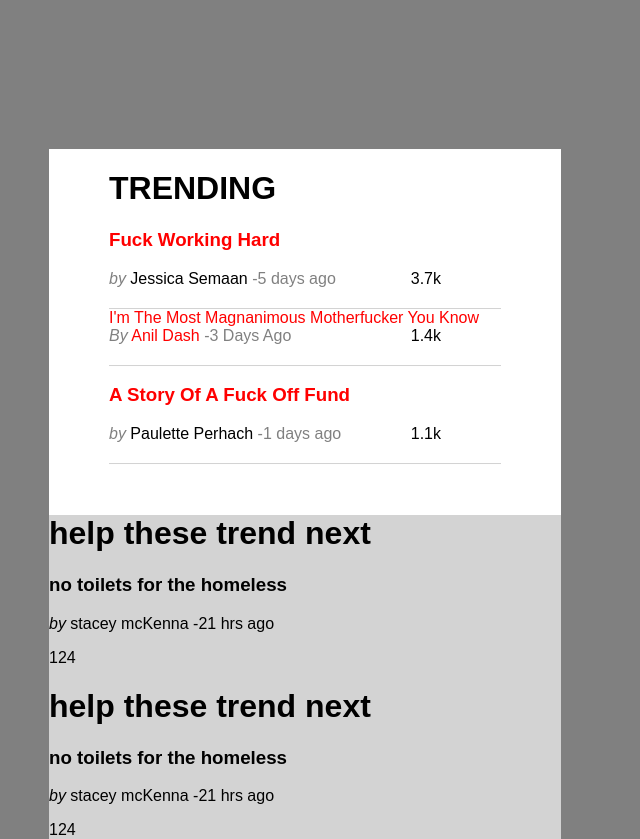
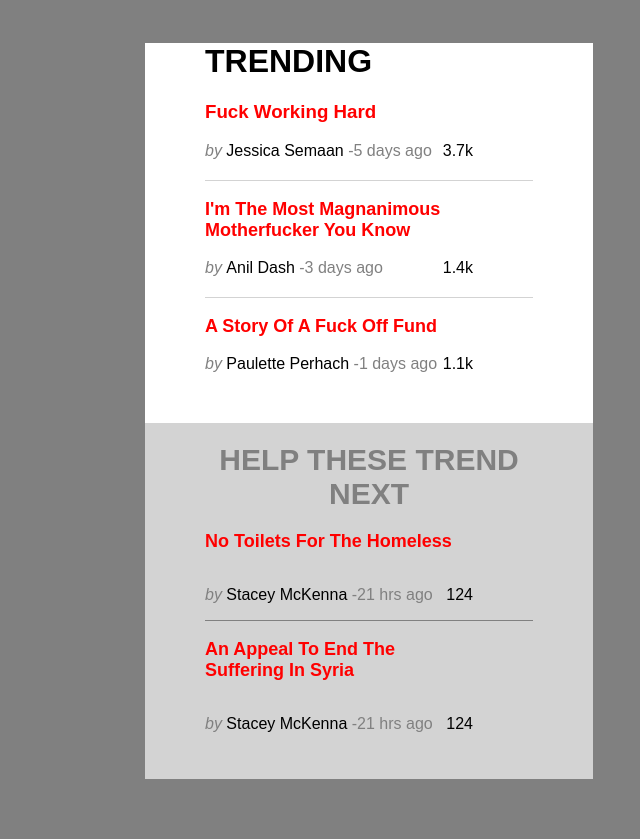
Before and after one commit to veresbianca/Front-end-training, a plain HTML site: page task3/index.html in a window 1280 px wide. Shown: the whole page, without its empty margins (271-911 px from the left). After the commit the page ends 800 px from the top, so only its background shows below. Drawn offline with Linux system fonts and the light colour scheme.

Commit message:
task3-finish

```diff
--- a/task3/index.html
+++ b/task3/index.html
@@ -7,6 +7,7 @@
     <link rel="stylesheet" type="text/css" href="style.css">
 </head>
 <body>
+<div class="outer">
     <div class="container">
 
         <div class="body-content">
@@ -15,21 +16,23 @@
                     <h1>trending</h1>
                     <h3>fuck working hard</h3>
                     <p>
-                <span>
-                     <i>by</i>
+                <span class="text-by">
+                     by
                  </span>
                         Jessica Semaan
-                        <span >-5 days ago</span>
+                        <span>-5 days ago</span>
                     </p>
                     <span class="span-right">3.7k</span>
                 </div>
                 <div class="content-two">
-                    <p>I'm the most magnanimous<p>
-                    <p> motherfucker you know</p>
+                    <div class="title-two">
+                        <p class="first-title">I'm the most magnanimous</p>
+                        <p class="second-title"> motherfucker you know</p>
+                    </div>
 
-                    <p>
-                <span>
-                     <i>by</i>
+                    <p class="last-text">
+                <span class="text-by">
+                     by
                  </span>
                         Anil Dash
                         <span>-3 days ago</span>
@@ -37,10 +40,10 @@
                     <span class="span-right">1.4k</span>
                 </div>
                 <div class="content-three">
-                    <h3>a story of a fuck off fund</h3>
-                    <p>
-                <span>
-                     <i>by</i>
+                    <p class="first-p">a story of a fuck off fund</p>
+                    <p class="second-p">
+                <span class="text-by">
+                     by
                  </span>
                         Paulette Perhach
                         <span>-1 days ago</span>
@@ -54,27 +57,28 @@
             <div class="second-content col-10">
                 <div class="info-one">
                     <h1>help these trend next</h1>
-                    <h3>no toilets for the homeless</h3>
-                    <p>
-                <span>
-                     <i>by</i>
-                 </span>
-                        stacey mcKenna
-                        <span>-21 hrs ago</span>
+                    <p class="first-text">no toilets for the homeless</p>
+                    <p class="second-text">
+                        <span  class="text-by"> by </span>
+
+                        <span class="capitalize">stacey mcKenna</span>
+                        -21 hrs ago
                     </p>
-                    <span>124</span>
+                    <p class="span-right">124</p>
                 </div>
                 <div class="info-two">
-                    <h1>help these trend next</h1>
-                    <h3>no toilets for the homeless</h3>
-                    <p>
-                <span>
-                     <i>by</i>
-                 </span>
-                        stacey mcKenna
-                        <span>-21 hrs ago</span>
+                    <div class="title-two">
+                        <p class="first-title">an appeal to end the </p>
+                        <p class="second-title">suffering in syria</p>
+                    </div>
+
+                    <p class="second-text">
+                        <span class="text-by"> by</span>
+
+                        <span class="capitalize">stacey mcKenna</span>
+                        -21 hrs ago
                     </p>
-                    <span>124</span>
+                    <p class="span-right">124</p>
                 </div>
 
 
@@ -85,5 +89,8 @@
 
     </div>
 
+
+</div>
+
 </body>
 </html>
--- a/task3/style.css
+++ b/task3/style.css
@@ -1,5 +1,8 @@
 body {
     background-color: grey;
+    margin: 0;
+    padding: 0;
+
 }
 
 * {
@@ -10,7 +13,7 @@ body {
 
 /*START define col class*/
 .col-10  {
-    100%;
+    width: 100%;
 }
 
 
@@ -18,15 +21,22 @@ body {
 
     /*START conatiner*/
     .container {
-        width: 40%;
-        margin: 0 auto;
+        display: table-cell;
+        vertical-align: middle;
+    }
+    .outer {
+        display: table;
         position: absolute;
-        top: 10%;
-        left: 25%;
-        transform: translateY(10%);
+        height: 100%;
+        width: 100%;
+    }
+
+        /*START first-content*/
+    .body-content {
         background-color: #fff;
+        margin:0 auto;
+        width: 35%;
     }
-        /*START first-content*/
         .first-content {
             padding:0 60px 30px;
         }
@@ -45,7 +55,7 @@ body {
             .content-one p {
                 display: inline;
             }
-            .contend-one  span i {
+            .contend-one  .text-by  {
                 color: grey;
             }
             .content-one span {
@@ -64,18 +74,30 @@ body {
                 padding-bottom: 20px;
             }
 
-            .content-two p {
-                display: inline;
+            .title-two {
+                font-weight: bold;
+                color: red;
                 text-transform: capitalize;
-                color: red;
             }
 
-            .contend-two  span i {
-                color: grey;
+           .first-title {
+                margin-bottom: 0;
+                font-size: 18px;
             }
+
+           .second-title {
+                margin-top: 0;
+                font-size: 18px;
+            }
+
+            .last-text {
+                display: inline;
+            }
+
             .content-two span {
                 color: grey;
             }
+
             .span-right {
                 float: right;
                 padding-right: 60px;
@@ -87,23 +109,29 @@ body {
 
             /*end content-three*/
             .content-three{
-                border-bottom: 1px solid lightgrey;
                 padding-bottom: 20px;
             }
 
-            .content-three h3 {
+            .content-three .first-p {
                 text-transform: capitalize;
                 color: red;
+                font-weight: bold;
+                font-size: 18px;
             }
-            .content-three p {
+
+            .content-three .second-p {
                 display: inline;
+
             }
-            .contend-three  span i {
+
+            .contend-three  .text-by {
                 color: grey;
             }
+
             .content-three span {
                 color: grey;
             }
+
             .span-right {
                 float: right;
                 padding-right: 60px;
@@ -114,7 +142,56 @@ body {
 
             /*START second-content*/
          .second-content {
-            background-color: lightgray;
+             padding: 0 60px 30px;
+             background-color: lightgray;
         }
-            /*END secondd-content*/
+
+                .info-one {
+                    border-bottom: 1px solid grey;
+                    display: inline-block;
+                    width: 100%;
+                }
+                    .info-one h1 {
+                        text-transform: uppercase;
+                        color: grey;
+                        font-weight: bold;
+                        font-size: 30px;
+                        text-align: center;
+                    }
+
+                    .info-one .first-text {
+                        color: red;
+                        font-weight: bold;
+                        font-size: 18px;
+                        text-transform: capitalize;
+                    }
+
+                    .info-one .text-by {
+                        color: grey;
+                    }
+
+                    .span-right {
+                       float: right;
+                    }
+
+                    .second-text {
+                        display: inline-block;
+                        color: grey;
+                    }
+
+                    .second-text span{
+                        color: #000;
+
+                    }
+                    .text-by {
+                        font-style: italic!important;
+                        color: grey!important;
+                    }
+
+                    .capitalize {
+                        text-transform: capitalize;
+                    }
+
+
+/*END secondd-content*/
     /*END container*/
```
